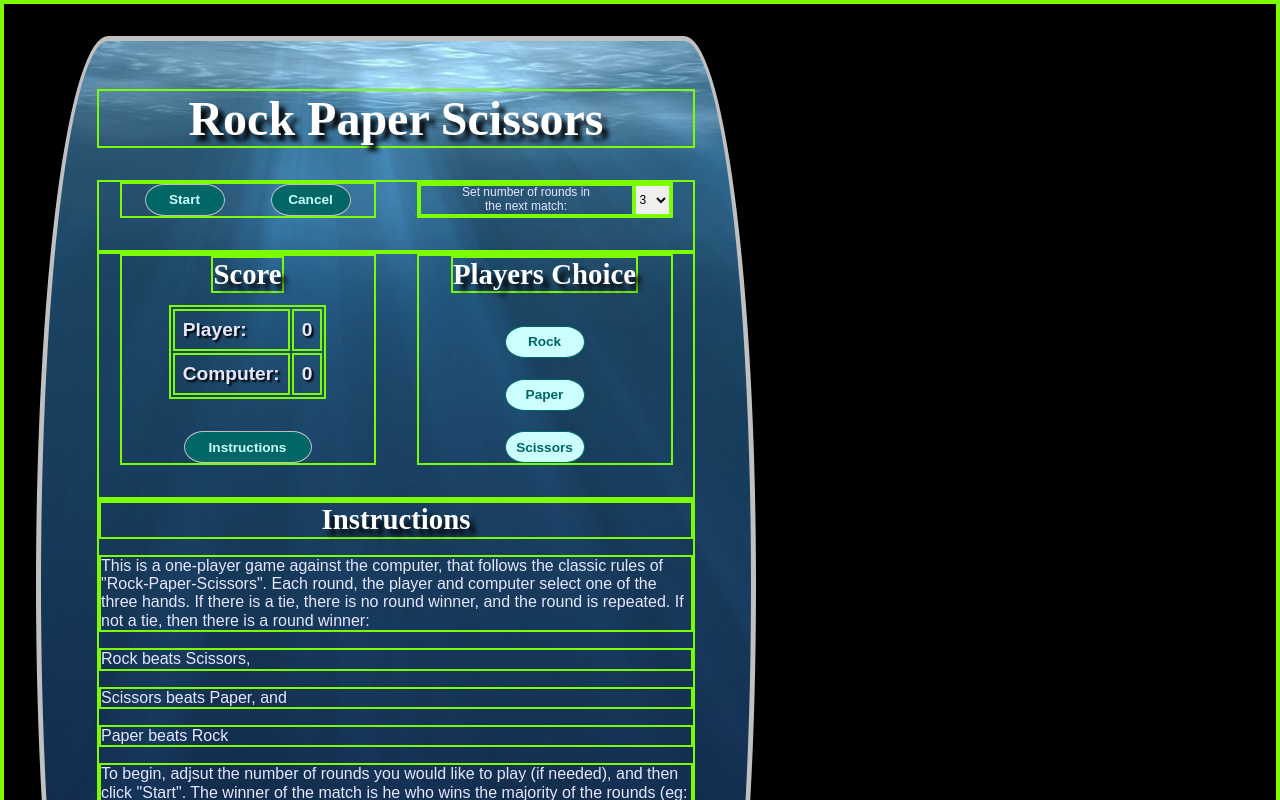
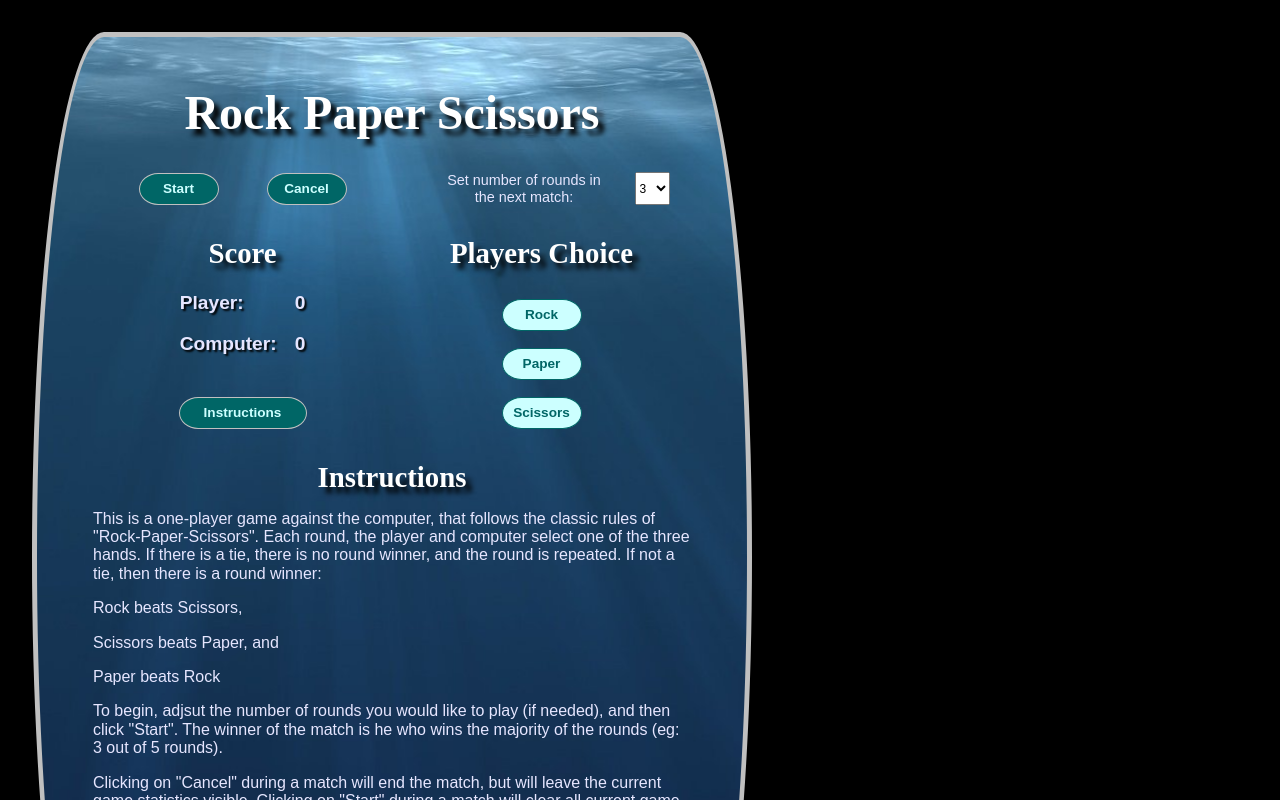
Before and after one commit to jn4248/rock_paper_scissors, a plain HTML site: page index.html in a window 1280 px wide. Both pictures are taken after a click on the button "Instructions". Shown: the top 800 px of the page. Drawn offline with Linux system fonts and the light colour scheme.

Commit message:
Update slide functionality of instructions, including removal of listener during transition to prevent jerky behavior on multiple clicks. Update Readme and delete unused files. Minor css changes for esthetics. Clean up notes throughout all files.

```diff
--- a/css/master.css
+++ b/css/master.css
@@ -2,12 +2,12 @@
 
 html, body {
   background-color: black;
-  font-family: sans-serif;
+  font-family: Arial, Helvetica, sans-serif;
 }
 
 * {
   box-sizing: border-box;
-  border: 2px solid lawngreen;
+  /* border: 2px solid lawngreen; */
 }
 
 .container-main {
@@ -52,7 +52,8 @@ html, body {
 }
 
 .container-choicelist-rounds span {
-    padding: 0 2rem;
+  font-size: 1.2em;
+  padding: 0 2rem;
 }
 
 .container-score,
@@ -72,12 +73,11 @@ html, body {
 
 .title {
   font-size: 1.8em;
-  font-family: serif;
+  font-family: 'Times New Roman', Times, serif;
   color: white;
   text-shadow: 6px 6px 5px black;
   text-align: center;
   margin: 0 0 0.75rem;
-  /* border: 1px solid yellow; */
 }
 
 .title-main {
@@ -86,7 +86,7 @@ html, body {
 }
 
 /**
-  *   GAMELOG, AND CLASSES FOR GAMELOG LOG ELEMENTS
+  *   GAMELOG, AND CLASSES FOR MATCHLOG LOG ELEMENTS
   */
 
 .container-matchlog {
@@ -109,6 +109,7 @@ html, body {
 
 .log-title {
   color: white;
+  font-family: 'Times New Roman', Times, serif;
   text-shadow: 1px 1px 2px black;
   margin: 0.75rem 0;
 }
@@ -156,8 +157,6 @@ html, body {
   */
 
 .container-instructions {
-  /* border: 2px solid red; */
-  /* padding-bottom: 1rem; */
   height: 0;
   -moz-transition: height 1.5s;
   -webkit-transition: height 1.5s;
@@ -167,7 +166,7 @@ html, body {
 }
 
 /* All elements on the instructions container div */
-.container-instructions * {
+.instructions-content {
   opacity: 0;
   -webkit-transition: opacity 0.5s ease-out;
   -moz-transition: opacity 0.5s ease-out;
--- a/index.html
+++ b/index.html
@@ -12,8 +12,10 @@
       <h1 class="title title-main">Rock Paper Scissors</h1>
       <div class="container-control">
         <div class="container-start control-item">
-          <button id="buttonStart" class="button button-start" type="button" name="start">Start</button>
-          <button id="buttonCancel" class="button button-exit" type="button" name="cancel">Cancel</button>
+          <button id="buttonStart" class="button button-start"
+            type="button" name="start">Start</button>
+          <button id="buttonCancel" class="button button-exit"
+            type="button" name="cancel">Cancel</button>
         </div>
 
         <div class="container-choicelist-rounds control-item">
@@ -42,27 +44,43 @@
               <td id="computerScoreBoard">0</td>
             </tr>
           </table>
-          <button id="buttonInstructions" class="button button-instructions" type="button" name="instructions">Instructions</button>
+          <button id="buttonInstructions" class="button button-instructions"
+            type="button" name="instructions">Instructions</button>
         </div>
 
         <div class="container-choicelist-hand control-item">
           <h2 class="title">Players Choice</h2>
-          <button id="buttonRock" class="button button-choice" type="button" name="rock">Rock</button>
-          <button id="buttonPaper" class="button button-choice" type="button" name="paper">Paper</button>
-          <button id="buttonScissors" class="button button-choice" type="button" name="scissors">Scissors</button>
+          <button id="buttonRock" class="button button-choice"
+            type="button" name="rock">Rock</button>
+          <button id="buttonPaper" class="button button-choice"
+            type="button" name="paper">Paper</button>
+          <button id="buttonScissors" class="button button-choice"
+            type="button" name="scissors">Scissors</button>
         </div>
       </div>
 
-      <div class="container-instructions hide">
-        <h2 class="title">Instructions</h2>
-        <p>This is a one-player game against the computer, that follows the classic rules of "Rock-Paper-Scissors".  Each round, the player and computer select one of the three hands. If there is a tie, there is no round winner, and the round is repeated.  If not a tie, then there is a round winner:</p>
-        <p>Rock beats Scissors,</p>
-        <p>Scissors beats Paper, and </p>
-        <p>Paper beats Rock</p>
-        <p>To begin, adjsut the number of rounds you would like to play (if needed), and then click "Start". The winner of the match is he who wins the majority of the rounds (eg: 3 out of 5 rounds).</p>
-        <p>Clicking on "Cancel" during a match will end the match, but will leave the current game statistics visible.  Clicking on "Start" during a match will clear all current game statistics and begin a new game.</p>
-        <p>At any time, you can click on "Instructions" to get help.   Click again on the "Instructions" button to hide the panel.</p>
-        <p>Enjoy Playing!</p>
+      <div id="instructionsContainer" class="container-instructions hide" data-displaystatus="closed">
+        <h2 class="title instructions-content">Instructions</h2>
+        <p class="instructions-content">This is a one-player game against the
+          computer, that follows the classic rules of "Rock-Paper-Scissors".
+          Each round, the player and computer select one of the three hands.
+          If there is a tie, there is no round winner, and the round is
+          repeated.  If not a tie, then there is a round winner:</p>
+        <p class="instructions-content">Rock beats Scissors,</p>
+        <p class="instructions-content">Scissors beats Paper, and </p>
+        <p class="instructions-content">Paper beats Rock</p>
+        <p class="instructions-content">To begin, adjsut the number of rounds
+          you would like to play (if needed), and then click "Start". The
+          winner of the match is he who wins the majority of the rounds (eg:
+          3 out of 5 rounds).</p>
+        <p class="instructions-content">Clicking on "Cancel" during a match
+          will end the match, but will leave the current game statistics
+          visible.  Clicking on "Start" during a match will clear all current
+          game statistics and begin a new game.</p>
+        <p class="instructions-content">At any time, you can click on
+          "Instructions" to get help.   Click again on the "Instructions"
+          button to hide the panel.</p>
+        <p class="instructions-content">Enjoy Playing!</p>
       </div>
 
       <div class="container-matchlog">
--- a/scripts/main.js
+++ b/scripts/main.js
@@ -17,7 +17,7 @@ const matchLog = document.getElementById('matchLog');
   *
   */
 
-// listener for "Start Match Button".
+// listener for "Start Button".
 const startButton = document.getElementById('buttonStart');
 startButton.addEventListener('click', function() {
   if (matchOver) {
@@ -61,7 +61,31 @@ scissorsButton.addEventListener('click', playRound.bind(null, "SCISSORS"));
 
 // listener for "Instructions Button"
 const instructionsButton = document.getElementById('buttonInstructions');
-instructionsButton.addEventListener('click', toggleInstructions);
+instructionsButton.addEventListener('click', handleToggleInstructionsEvent);
+
+// intitates transitions for the instruction panel, and removes the button listener
+function handleToggleInstructionsEvent(e) {
+  instructionsButton.removeEventListener('click', handleToggleInstructionsEvent);
+  toggleInstructions();
+}
+
+// Listener to disable and re-enable the instructions button
+const instructionsContainer = document.getElementById('instructionsContainer');
+instructionsContainer.addEventListener('transitionend', restoreInstructionsButton);
+
+// Restores functionality to the "instructions" button after the transition to
+// open/close the  panel finishes, by adding the listener that was removed
+// in "handleTogclass().
+// Responds to the height transition, which is part of the instrucitons
+// container. If panel is now closed (just closed), then it also "hides" the panel.
+function restoreInstructionsButton(e) {
+  if (e.propertyName == 'height') {
+    if (instructionsContainer.dataset.displaystatus == "closed") {
+      instructionsContainer.classList.add('hide');
+    }
+    instructionsButton.addEventListener('click', handleToggleInstructionsEvent);
+  }
+}
 
 
 /**
@@ -76,8 +100,9 @@ instructionsButton.addEventListener('click', toggleInstructions);
   3. Content, Tag, and Class.
   note: passing only tag, or only tag and class, will mess things up)
 */
-// add html element to the end of the matchlog
-// default is a 'p' element, with no classes
+
+// add html element to the end of the matchlog.
+// default is a 'p' element, with no classes.
 // classNames must be an array: eg. ['bold', 'container']
 function printToMatchLog(content, tag = 'p', classNames = []) {
   let elem = document.createElement(tag);
@@ -90,7 +115,7 @@ function printToMatchLog(content, tag = 'p', classNames = []) {
   matchLog.scrollTop = matchLog.scrollHeight;
 }
 
-// section divider for clarity in console output
+// Adds a horizontal divider to end of matchlog, for clarity
 function displayHorizontalRule() {
   horizontalLine = document.createElement('hr');
   matchLog.appendChild(horizontalLine);
@@ -106,30 +131,29 @@ function capitalizeFirstCharacter(string) {
 
 // display the instructions panel (toggles in and out via sliding)
 function toggleInstructions() {
-  let container = document.querySelector('.container-instructions');
-  let items = container.children;
-  let hidden = container.classList.contains('hide');
-  if (hidden) {
-    // show instructions
-    container.classList.remove('hide');
-    // wrap class changes in setTimeout(), because they occur just after changing from a state of display:none (class 'hide')
+  let items = instructionsContainer.children;
+  if (instructionsContainer.dataset.displaystatus == "closed") {
+    // 'open' instructions
+    instructionsContainer.classList.remove('hide');
+    // wrap class changes in setTimeout(), to allow class change (hide) to occur
     window.setTimeout(function(){
-      container.classList.add('slide-down');
+      instructionsContainer.classList.add('slide-down');
       for (let i=0; i < items.length; i++) {
         items[i].classList.add('opacity-full');
       }
     }, 10);
+    instructionsContainer.dataset.displaystatus = "open";
   } else {
-    // remove/hide instructions
+    // 'close' instructions
     for (let i=0; i < items.length; i++) {
       items[i].classList.remove('opacity-full');
     }
-    container.classList.remove('slide-down');
-    // set timer length to wait for transitions set in class "container-instructions" (should be slightly longer than longes transition)
-    window.setTimeout(function(){container.classList.add('hide');}, 1500);
+    instructionsContainer.classList.remove('slide-down');
+    instructionsContainer.dataset.displaystatus = "closed";
   }
 }
 
+// displays closing message to the match, added to end of the matchlog
 function matchEndMessage() {
   displayHorizontalRule();
   printToMatchLog("Thanks for playing!");
@@ -143,7 +167,6 @@ function matchEndMessage() {
   *
   */
 
-// set the number of rounds per match, from the html select menu
 function setRoundsPerMatch() {
   roundsPerMatch = roundSelectMenu.value;
 }
@@ -185,7 +208,7 @@ function updateScoreBoard() {
   computerScoreBoard.textContent = computerScore;
 }
 
-// update scores if the round result is a winner (player or computer)
+// update scores, and scoreboard, if the round result is a winner (player or computer)
 // Will function as long as "result" is a string (eg: "TIE", "OTHER"...)
 function updateScore(result) {
   if (result == "PLAYER") {
@@ -202,8 +225,8 @@ function updateScore(result) {
   *
   */
 
-// Randomly return one of three play choices for the computer.
-function selectComputerHand() {
+// Randomly return one of three play choices.
+function selectRandomHand() {
   let randomToHundred = Math.floor((Math.random() * 100) + 1); // 1 through 100
   if (randomToHundred <= 33) {
    return "ROCK";
@@ -272,10 +295,10 @@ function checkMatchWinnerStatus() {
 // Runs one round of a match (resulting in either a tie or win),
 // and checks for a match winner
 function playRound(hand) {
-  // Only run if there is a match currently running
+  // Only runs if a match is already started
   if (!matchOver) {
     let playerChoice = hand;
-    let computerChoice = selectComputerHand();
+    let computerChoice = selectRandomHand();
     let result = checkRoundResult(playerChoice, computerChoice);
     printToMatchLog(getRoundResultMessage(result, playerChoice, computerChoice), 'p', ['log-round-result']);
     updateScore(result);
```
Also changed, not shown: project_notes.html (deleted, +0 -29 lines), 2 other files.
